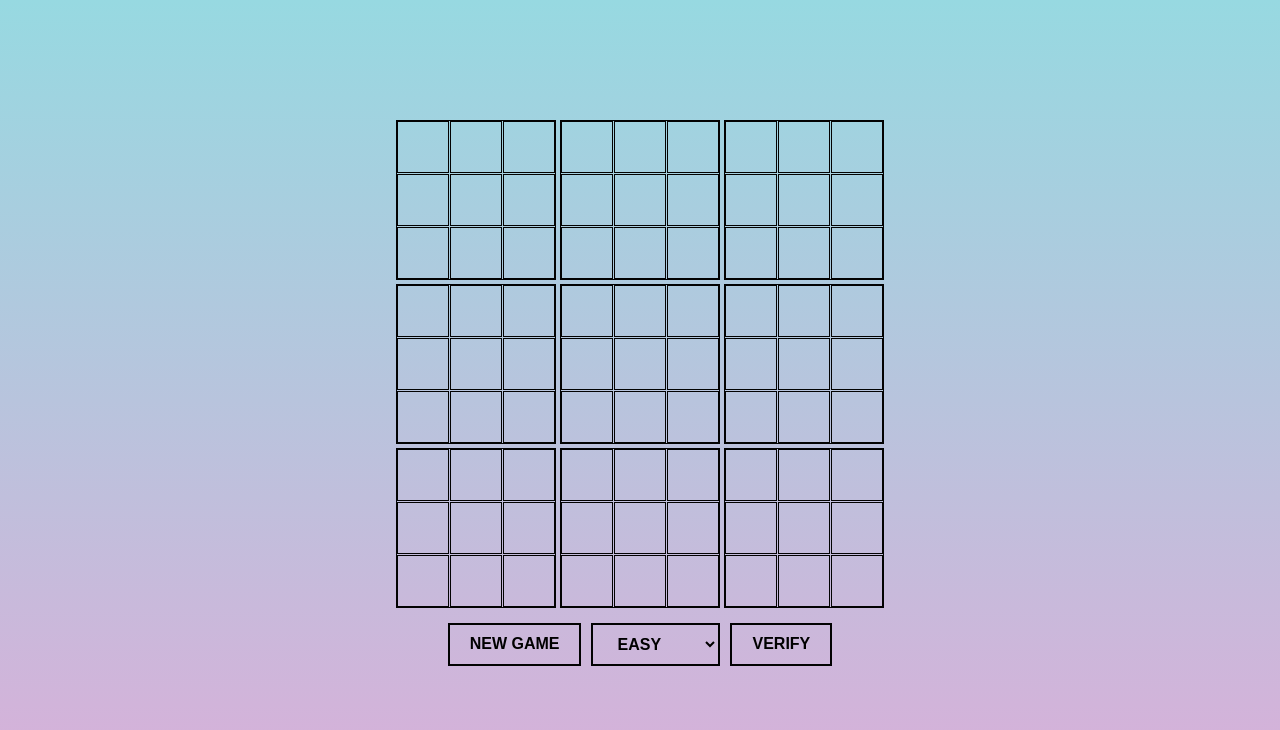
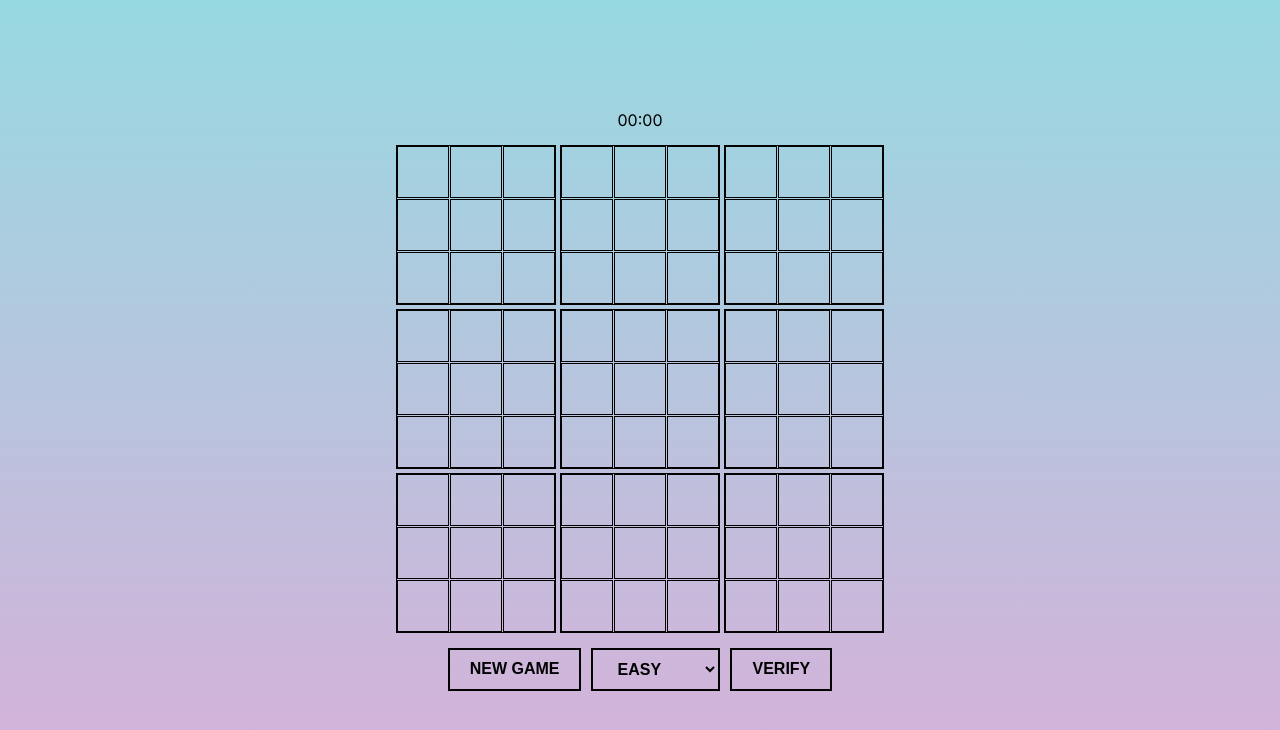
Before and after one commit to hugoderre/sudoku, a website with bundled scripts: page index.html in a window 1280 px wide. Built offline with nearby package versions, Linux system fonts and the light colour scheme.

Commit message:
refactor: Add a GameController who manage grid / UI

```diff
--- a/src/css/style.scss
+++ b/src/css/style.scss
@@ -39,11 +39,11 @@ body {
                 font-size: 32px;
                 pointer-events: none;
             }
+            &.attached-to-editable {
+                background-color: #6e5dd12e;
+            }
             &.editable {
                 background-color: #2609cd4e;
-            }
-            &.attached-to-editable {
-                background-color: #6e5dd12e;
             }
             &.correct {
                 background-color: #00e74154;
@@ -55,7 +55,7 @@ body {
     }
 }
 
-#game-ui {
+#game-ui-top {
     display: flex;
     gap: 10px;
     padding: 15px;
@@ -69,3 +69,18 @@ body {
         background-color: transparent;
     }
 }
+
+#game-ui-bottom {
+    display: flex;
+    gap: 10px;
+    padding: 15px;
+    button, select {
+        border: 2px solid #020202;
+        padding: 10px 20px;
+        font-size: 16px;
+        cursor: pointer;
+        text-transform: uppercase;
+        font-weight: 700;
+        background-color: transparent;
+    }
+}
--- a/src/js/App.js
+++ b/src/js/App.js
@@ -1,5 +1,6 @@
 import Grid from "./Components/Grid.js";
 import GameUI from "./Components/GameUI.js";
+import GameController from "./Components/GameController.js";
 
 class App {
     constructor() {
@@ -12,7 +13,10 @@ class App {
         this.rootDOM.append( this.grid.getBoard() )
 
         this.gameUI = new GameUI( this.grid )
-        this.rootDOM.append( this.gameUI.getElements() )
+        this.rootDOM.prepend( this.gameUI.getTopElements() )
+        this.rootDOM.append( this.gameUI.getBottomElements() )
+
+        new GameController( this.grid, this.gameUI )
     }
 }
 
--- /dev/null
+++ b/src/js/Components/GameController.js
@@ -0,0 +1,30 @@
+import Generator from "./Generator.js"
+import Helpers from "./Helpers.js"
+
+export default class GameController {
+    constructor( grid, gameUI ) {
+        this.grid = grid
+        this.gameUI = gameUI
+        this.init()
+    }
+
+    init() {
+        this.gameUI.newGameButton.addEventListener( 'click', this.startGame.bind( this ) )
+        this.gameUI.checkButton.addEventListener( 'click', this.verifyValues.bind( this ) )
+    }
+
+    startGame() {
+        this.grid.clearBoard()
+        this.correctValues = new Generator( this.grid, this.gameUI.getUserDifficulty() ).generateValues()
+    }
+
+    verifyValues() {
+        this.grid.unsetEditableCell()
+        this.grid.clearVerifyMode()
+
+        const correctGroups = Helpers.convertRowValuesToGroupedValues( this.correctValues )
+        const correctGroupsFlat = Helpers.concatArraysInArray( correctGroups )
+
+        this.grid.setVerifyMode( correctGroupsFlat )
+    }
+}
--- a/src/js/Components/GameUI.js
+++ b/src/js/Components/GameUI.js
@@ -1,51 +1,58 @@
+import Timer from './Timer.js';
+
 export default class GameUI {
     constructor( grid ) {
         this.grid = grid
     }
 
-    getElements() {
-        const gameButtons = document.createElement( 'div' )
-        gameButtons.id = 'game-ui'
-        gameButtons.append( this.getNewGameButton() )
-        gameButtons.append( this.getDifficultySelector() )
-        gameButtons.append( this.getVerifyButton() )
-        return gameButtons
+    getTopElements() {
+        const elements = document.createElement( 'div' )
+        elements.id = 'game-ui-top'
+        elements.append( new Timer().getTimer() )
+        return elements
+    }
+
+    getBottomElements() {
+        const elements = document.createElement( 'div' )
+        elements.id = 'game-ui-bottom'
+        elements.append( this.getNewGameButton() )
+        elements.append( this.getDifficultySelector() )
+        elements.append( this.getVerifyButton() )
+        return elements
     }
 
     getNewGameButton() {
-        const newGameButton = document.createElement( 'button' )
-        newGameButton.id = 'new-game'
-        newGameButton.innerText = 'New Game'
-        newGameButton.addEventListener( 'click', this.grid.startGame.bind( this.grid ) )
-        return newGameButton
+        this.newGameButton = document.createElement( 'button' )
+        this.newGameButton.id = 'new-game'
+        this.newGameButton.innerText = 'New Game'
+        return this.newGameButton
     }
 
     getDifficultySelector() {
-        const difficultySelector = document.createElement( 'select' )
-        difficultySelector.id = 'difficulty-selector'
-        difficultySelector.append( this.getDifficultyOption( 'easy', true ) )
-        difficultySelector.append( this.getDifficultyOption( 'medium' ) )
-        difficultySelector.append( this.getDifficultyOption( 'hard' ) )
-        return difficultySelector
+        this.difficultySelector = document.createElement( 'select' )
+        this.difficultySelector.id = 'difficulty-selector'
+        this.difficultySelector.append( this.getDifficultyOption( 'easy', true ) )
+        this.difficultySelector.append( this.getDifficultyOption( 'medium' ) )
+        this.difficultySelector.append( this.getDifficultyOption( 'hard' ) )
+        return this.difficultySelector
     }
 
     getDifficultyOption( difficulty, selected = false ) {
-        const difficultyOption = document.createElement( 'option' )
-        difficultyOption.value = difficulty
-        difficultyOption.innerText = difficulty.charAt(0).toUpperCase() + difficulty.slice(1);
-        difficultyOption.selected = selected
-        return difficultyOption
+        this.difficultyOption = document.createElement( 'option' )
+        this.difficultyOption.value = difficulty
+        this.difficultyOption.innerText = difficulty.charAt(0).toUpperCase() + difficulty.slice(1);
+        this.difficultyOption.selected = selected
+        return this.difficultyOption
     }
 
-    static getUserDifficulty() {
+    getUserDifficulty() {
         return document.getElementById( 'difficulty-selector' ).value
     }
 
     getVerifyButton() {
-        const checkButton = document.createElement( 'button' )
-        checkButton.id = 'verify'
-        checkButton.innerText = 'Verify'
-        checkButton.addEventListener( 'click', this.grid.verifyValues.bind( this.grid ) )
-        return checkButton
+        this.checkButton = document.createElement( 'button' )
+        this.checkButton.id = 'verify'
+        this.checkButton.innerText = 'Verify'
+        return this.checkButton
     }
 }
--- a/src/js/Components/Grid.js
+++ b/src/js/Components/Grid.js
@@ -1,6 +1,4 @@
-import Generator from "./Generator.js"
 import Helpers from "./Helpers.js"
-import GameUI from "./GameUI.js"
 
 export default class Grid {
     constructor() {
@@ -9,6 +7,11 @@ export default class Grid {
         this.correctValues = []
         this.checkMode = true
         this.DOMContainer = this.initBoard()
+        document.addEventListener( 'keydown', this.handleCellUserInput.bind( this ) )
+    }
+
+    getBoard() {
+        return this.DOMContainer
     }
 
     initBoard() {
@@ -29,28 +32,23 @@ export default class Grid {
             grid.append( groupElement )
         }
 
-        document.addEventListener( 'keydown', this.handleCellUserInput.bind( this ) )
-
         return grid;
     }
 
-    getBoard() {
-        return this.DOMContainer
-    }
+    handleCellUserInput( e ) {
+        if ( ! ( this.userEditableCell instanceof HTMLElement ) ) {
+            return
+        }
 
-    startGame() {
-        this.clearBoard()
-        this.correctValues = new Generator( this, GameUI.getUserDifficulty() ).generateValues()
-    }
+        if ( e.key == 'Backspace' ) {
+            this.updateCellValue( this.userEditableCell, '' )
+        }
 
-    verifyValues() {
-        this.unsetEditableCell()
-        this.clearVerifyMode()
+        if ( ! isNaN( e.key ) && e.key != '0' ) {
+            this.updateCellValue( this.userEditableCell, e.key )
+        }
 
-        const correctGroups = Helpers.convertRowValuesToGroupedValues( this.correctValues )
-        const correctGroupsFlat = Helpers.concatArraysInArray( correctGroups )
-
-        this.setVerifyMode( correctGroupsFlat )
+        this.highlightCells( this.userEditableCell )
     }
 
     cellEditableListener( e ) {
@@ -119,22 +117,6 @@ export default class Grid {
             this.cells[ i ].classList.remove( 'attached-to-editable' )
             this.cells[ i ].classList.remove( 'incorrect' )
         }
-    }
-
-    handleCellUserInput( e ) {
-        if ( ! ( this.userEditableCell instanceof HTMLElement ) ) {
-            return
-        }
-
-        if ( e.key == 'Backspace' ) {
-            this.updateCellValue( this.userEditableCell, '' )
-        }
-
-        if ( ! isNaN( e.key ) && e.key != '0' ) {
-            this.updateCellValue( this.userEditableCell, e.key )
-        }
-
-        this.highlightCells( this.userEditableCell )
     }
 
     updateCellValue( cell, value ) {
--- /dev/null
+++ b/src/js/Components/Timer.js
@@ -0,0 +1,25 @@
+export default class Timer {
+    getTimer() {
+        const timer = document.createElement( 'div' )
+        timer.id = 'timer'
+        timer.innerText = '00:00'
+        return timer
+    }
+
+    startTimer() {
+        this.timer = setInterval( this.updateTimer.bind( this ), 1000 )
+    }
+
+    updateTimer() {
+        const timer = document.getElementById( 'timer' )
+        const time = this.getTime()
+        timer.innerText = time
+    }
+
+    getTime() {
+        const time = new Date()
+        const minutes = time.getMinutes()
+        const seconds = time.getSeconds()
+        return `${minutes < 10 ? '0' + minutes : minutes}:${seconds < 10 ? '0' + seconds : seconds}`
+    }
+}
```
Also changed, not shown: src/css/style.css, 1 other file.
